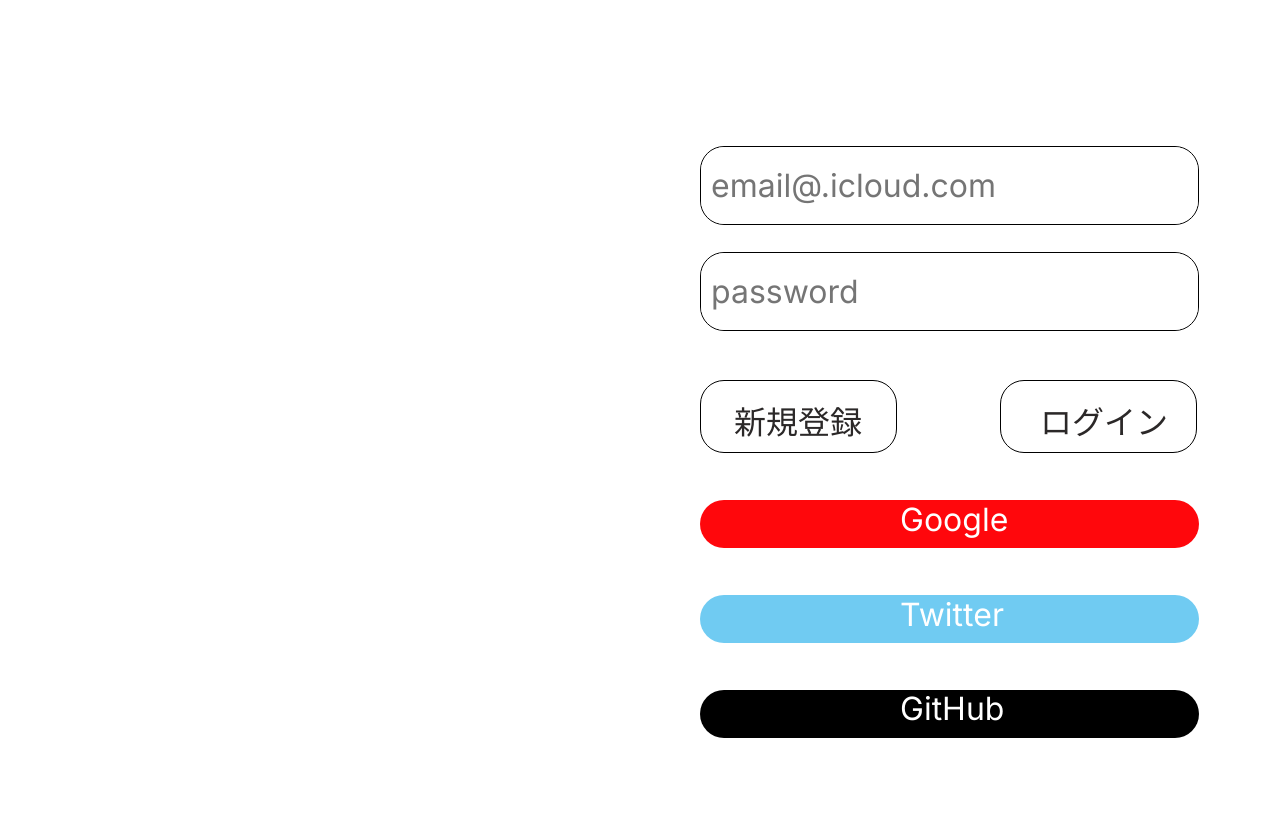
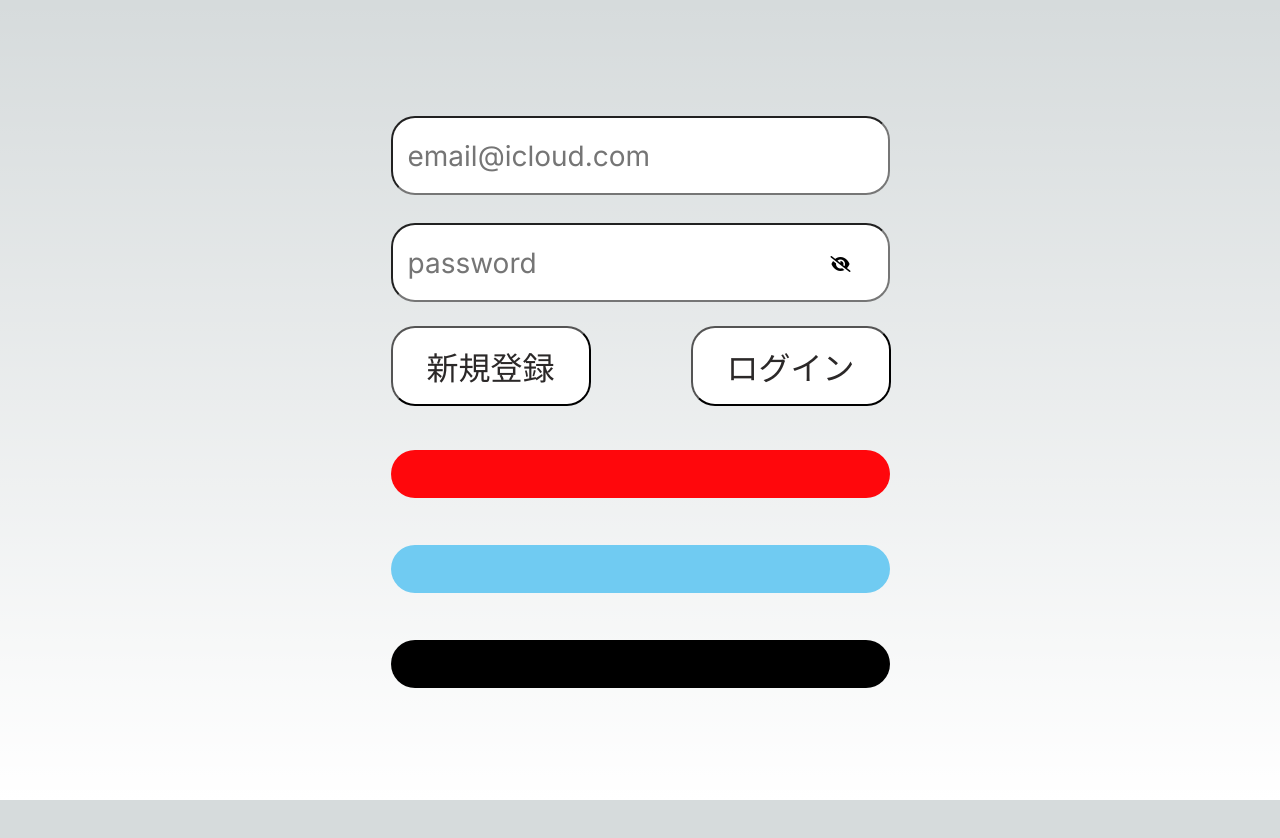
Before and after one commit to itc-s23011/Inventory-control, a Next.js app in the folder frontend/: page / in a window 1280 px wide. Shown: the top 838 px of the page. After the commit the page ends 800 px from the top, so only its background shows below. Built offline with nearby package versions, Linux system fonts and the light colour scheme.

Commit message:
パスワードを作成。目のアイコンをつけて、入力した文字を表示非表示するようにした

```diff
--- a/frontend/src/pages/index.js
+++ b/frontend/src/pages/index.js
@@ -1,172 +1,174 @@
 import Head from "next/head";
-import Image from "next/image";
 import { Inter } from "next/font/google";
 import styles from "@/styles/Home.module.css";
+import { useState } from "react";
 
 const inter = Inter({ subsets: ["latin"] });
 
-export default function Home() {
-  return (
-    <>
-      <Head>
-        <title>Create Next App</title>
-        <meta name="description" content="Generated by create next app" />
-        <meta name="viewport" content="width=device-width, initial-scale=1" />
-        <link rel="icon" href="/favicon.ico" />
-      </Head>
-        <main>
-            <div style={{width: 2000, height: 1000, position: 'relative', background: 'white'}}>
-                <div style={{
+const Login = () => {
+    const [isRevealPassword, setIsRevealPassword] = useState(false);
+
+    const togglePassword = () => {
+        setIsRevealPassword((prevState) => !prevState);
+    };
+
+    return (
+        <div style={{ width: 499, height: 592, position: 'relative' }}>
+
+            {/*-----------------------メールアドレス--------------------------*/}
+            <input
+                type="text"
+                placeholder="email@icloud.com"
+                style={{
                     width: 499,
                     height: 79,
-                    left: 700,
-                    top: 146,
+                    left: 0,
+                    top: 20,
+                    padding: 15,
                     position: 'absolute',
-                    background: 'white',
+                    color: '#8E8585',
                     borderRadius: 24,
-                    border: '1px black solid'
-                }}>
-                    <input type="text" style={{
-                        width: '100%',
-                        height: '100%',
-                        border: 'none',
-                        outline: 'none',
-                        padding: '0 10px',
-                        fontSize: '32px',
+                    fontSize: 28,
+                    fontFamily: 'Inter',
+                    fontWeight: '400',
+                    wordWrap: 'break-word'
+                }}
+            />
+
+            {/*-----------------------パスワード--------------------------*/}
+            <div>
+                <input
+                    type={isRevealPassword ? "text" : "password"}
+                    placeholder="password"
+                    style={{
+                        width: 499,
+                        height: 79,
+                        left: 0,
+                        top: 127,
+                        padding: 15,
+                        position: 'absolute',
+                        borderRadius: 24,
+                        color: '#8E8585',
+                        fontSize: 28,
                         fontFamily: 'Inter',
                         fontWeight: '400',
-                        color: '#8E8585',
-                        borderRadius: '24px'
-                    }} placeholder="email@.icloud.com"/>
-                </div>
-                <div style={{
-                    width: 499,
-                    height: 79,
-                    left: 700,
-                    top: 252,
-                    position: 'absolute',
-                    background: 'white',
+                        wordWrap: 'break-word',
+                        letterSpacing: '1',
+                    }}
+                />
+
+                {/*-----------------------パスワード（内容の表示・非表示）--------------------------*/}
+                <span
+                    onClick={togglePassword}
+                    role="presentation"
+                    style={{
+                        position: 'absolute',
+                        left: 440,
+                        top: 158,
+                    }}>
+                    {isRevealPassword ? (
+                        <i className="fas fa-eye" />
+                    ) : (
+                        <i className="fas fa-eye-slash" />
+                    )}
+                </span>
+            </div>
+
+            {/*-----------------------ログインボタン--------------------------*/}
+            <button
+                type="button"
+                style={{
+                    width: 200,
+                    height: 80,
+                    left: 300,
+                    top: 230,
+                    backgroundColor: 'white',
                     borderRadius: 24,
-                    border: '1px black solid'
-                }}>
-                    <input type="password" style={{
-                        width: '100%',
-                        height: '100%',
-                        border: 'none',
-                        outline: 'none',
-                        padding: '0 10px',
-                        fontSize: '32px',
-                        fontFamily: 'Inter',
-                        fontWeight: '400',
-                        color: '#8E8585',
-                        borderRadius: '24px'
-                    }} placeholder="password"/>
-                </div>
-                <div style={{
-                    width: 197,
-                    height: 73,
-                    left: 700,
-                    top: 380,
-                    position: 'absolute',
-                    background: 'white',
-                    borderRadius: 24,
-                    border: '1px black solid'
-                }}/>
-                <div style={{
-                    width: 197,
-                    height: 73,
-                    left: 1000,
-                    top: 380,
-                    position: 'absolute',
-                    background: 'white',
-                    borderRadius: 24,
-                    border: '1px black solid'
-                }}/>
-                <div style={{
-                    left: 1040,
-                    top: 397,
                     position: 'absolute',
                     color: '#2B2828',
                     fontSize: 32,
                     fontFamily: 'Inter',
                     fontWeight: '400',
-                    wordWrap: 'break-word'
-                }}>ログイン
-                </div>
-                <div style={{
-                    left: 734,
-                    top: 397,
+                    wordWrap: 'break-word',
+                    transition: 'background-color 0.2s transform 0.3s',
+                }}
+            >ログイン
+            </button>
+
+            {/*-----------------------新規登録ボタン--------------------------*/}
+            <button
+                type="button"
+                style={{
+                    width: 200,
+                    height: 80,
+                    left: 0,
+                    top: 230,
                     position: 'absolute',
+                    backgroundColor: 'white',
                     color: '#2B2828',
+                    borderRadius: 24,
                     fontSize: 32,
                     fontFamily: 'Inter',
                     fontWeight: '400',
-                    wordWrap: 'break-word'
-                }}>新規登録
-                </div>
-                <div style={{
+                    wordWrap: 'break-word',
+                }}
+            >
+                新規登録
+            </button>
+
+            {/*-----------------------google--------------------------*/}
+            <div
+                style={{
                     width: 499,
                     height: 48,
-                    left: 700,
-                    top: 500,
+                    left: 0,
+                    top: 354,
                     position: 'absolute',
                     background: '#FF070C',
-                    borderRadius: 24
-                }}/>
-                <div style={{
+                    borderRadius: 24,
+                }}
+            />
+
+            {/*-----------------------twitter--------------------------*/}
+            <div
+                style={{
                     width: 499,
                     height: 48,
-                    left: 700,
-                    top: 595,
+                    left: 0,
+                    top: 449,
                     position: 'absolute',
                     background: '#70CBF2',
-                    borderRadius: 24
-                }}/>
-                <div style={{
+                    borderRadius: 24,
+                }}
+            />
+            {/*-----------------------github--------------------------*/}
+            <div
+                style={{
                     width: 499,
                     height: 48,
-                    left: 700,
-                    top: 690,
+                    left: 0,
+                    top: 544,
                     position: 'absolute',
                     background: 'black',
-                    borderRadius: 24
-                }}/>
-                <div style={{
-                    left: 900,
-                    top: 500,
-                    position: 'absolute',
-                    color: 'white',
-                    fontSize: 32,
-                    fontFamily: 'Inter',
-                    fontWeight: '400',
-                    wordWrap: 'break-word'
-                }}>Google
-                </div>
-                <div style={{
-                    left: 900,
-                    top: 595,
-                    position: 'absolute',
-                    color: 'white',
-                    fontSize: 32,
-                    fontFamily: 'Inter',
-                    fontWeight: '400',
-                    wordWrap: 'break-word'
-                }}>Twitter
-                </div>
-                <div style={{
-                    left: 900,
-                    top: 689,
-                    position: 'absolute',
-                    color: 'white',
-                    fontSize: 32,
-                    fontFamily: 'Inter',
-                    fontWeight: '400',
-                    wordWrap: 'break-word'
-                }}>GitHub
-                </div>
-            </div>
-        </main>
-    </>
-  );
+                    borderRadius: 24,
+                }}
+            />
+        </div>
+    );
+};
+
+export default function Home() {
+    return (
+        <>
+            <Head>
+                <title>Create Next App</title>
+                <meta name="description" content="Generated by create next app" />
+                <meta name="viewport" content="width=device-width, initial-scale=1" />
+                <link rel="icon" href="/favicon.ico" />
+            </Head>
+            <main className={`${styles.main} ${inter.className}`}>
+                <Login />
+            </main>
+        </>
+    );
 }
-//sasa
--- a/frontend/src/styles/Home.module.css
+++ b/frontend/src/styles/Home.module.css
@@ -1,3 +1,5 @@
+
+
 .main {
   display: flex;
   flex-direction: column;
@@ -6,6 +8,7 @@
   padding: 6rem;
   min-height: 100vh;
 }
+
 
 .description {
   display: inherit;
--- a/frontend/src/styles/globals.css
+++ b/frontend/src/styles/globals.css
@@ -1,3 +1,5 @@
+@import '~@fortawesome/fontawesome-free/css/all.css';
+
 :root {
   --max-width: 1100px;
   --border-radius: 12px;
```
Also changed, not shown: frontend/package.json (+6 -2 lines), 1 other file (tests, documents, lock files or other folders).
